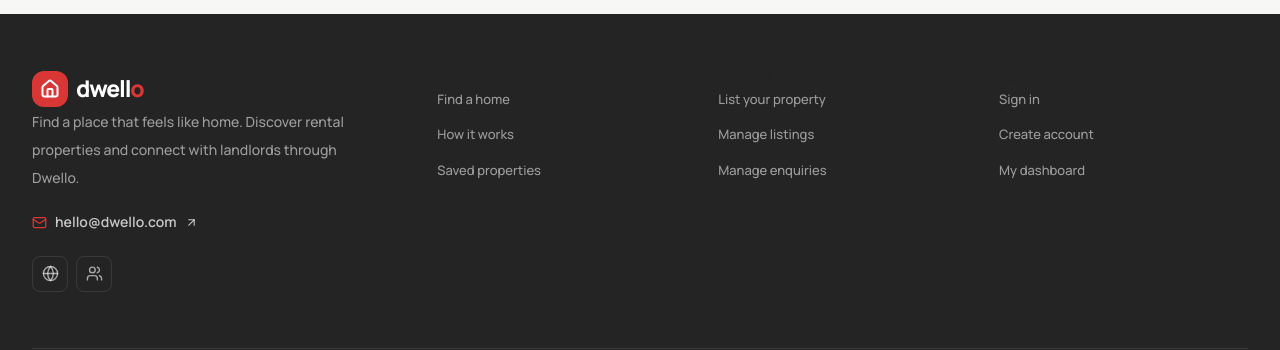
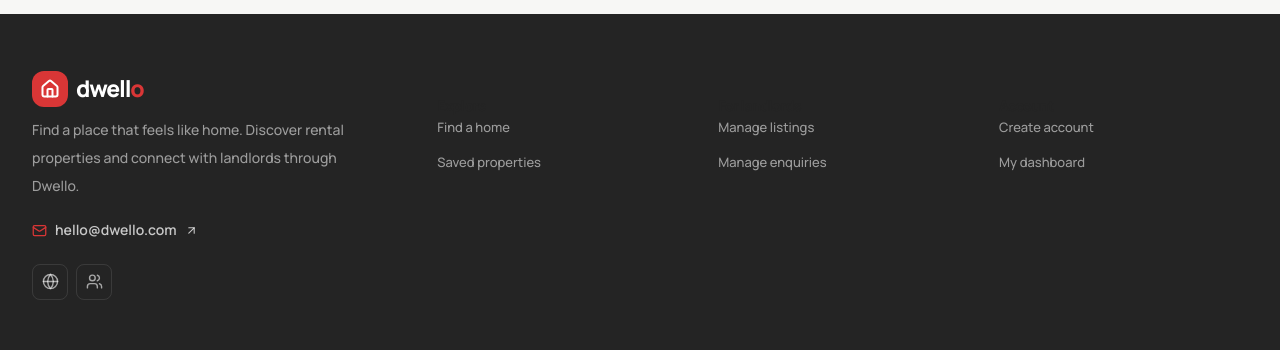
Before and after one commit to rohithviswanathan/dwello, a React (Vite) app in the folder client/: page / in a window 1280 px wide. Shown: the part 1360-1710 px from the top of the page. Built offline with nearby package versions, Linux system fonts and the light colour scheme; a web font is replaced by a local one.

Commit message:
minor changes

```diff
--- a/client/src/components/layout/Footer.tsx
+++ b/client/src/components/layout/Footer.tsx
@@ -6,14 +6,12 @@ const footerGroups = [
     title: "Explore",
     links: [
       { label: "Find a home", to: "/properties" },
-      { label: "How it works", to: "/how-it-works" },
       { label: "Saved properties", to: "/saved" },
     ],
   },
   {
     title: "For landlords",
     links: [
-      { label: "List your property", to: "/register" },
       { label: "Manage listings", to: "/landlord/listings" },
       { label: "Manage enquiries", to: "/landlord/enquiries" },
     ],
@@ -21,7 +19,6 @@ const footerGroups = [
   {
     title: "Account",
     links: [
-      { label: "Sign in", to: "/login" },
       { label: "Create account", to: "/register" },
       { label: "My dashboard", to: "/dashboard" },
     ],
@@ -39,7 +36,7 @@ function Footer() {
             <Link
               to="/"
               aria-label="Dwello home"
-              className="group inline-flex items-center gap-2"
+              className="group inline-flex items-center gap-2 mb-2"
             >
               <span className="flex h-9 w-9 items-center justify-center rounded-xl bg-brand text-white transition-transform duration-200 group-hover:scale-105">
                 <House size={20} strokeWidth={2.4} />
@@ -104,7 +101,7 @@ function Footer() {
 
           {/* Navigation groups */}
           {footerGroups.map((group) => (
-            <div key={group.title}>
+            <div key={group.title} className="mt-7">
               <h3 className="mb-4 text-sm font-extrabold tracking-wide text-white">
                 {group.title}
               </h3>
```
